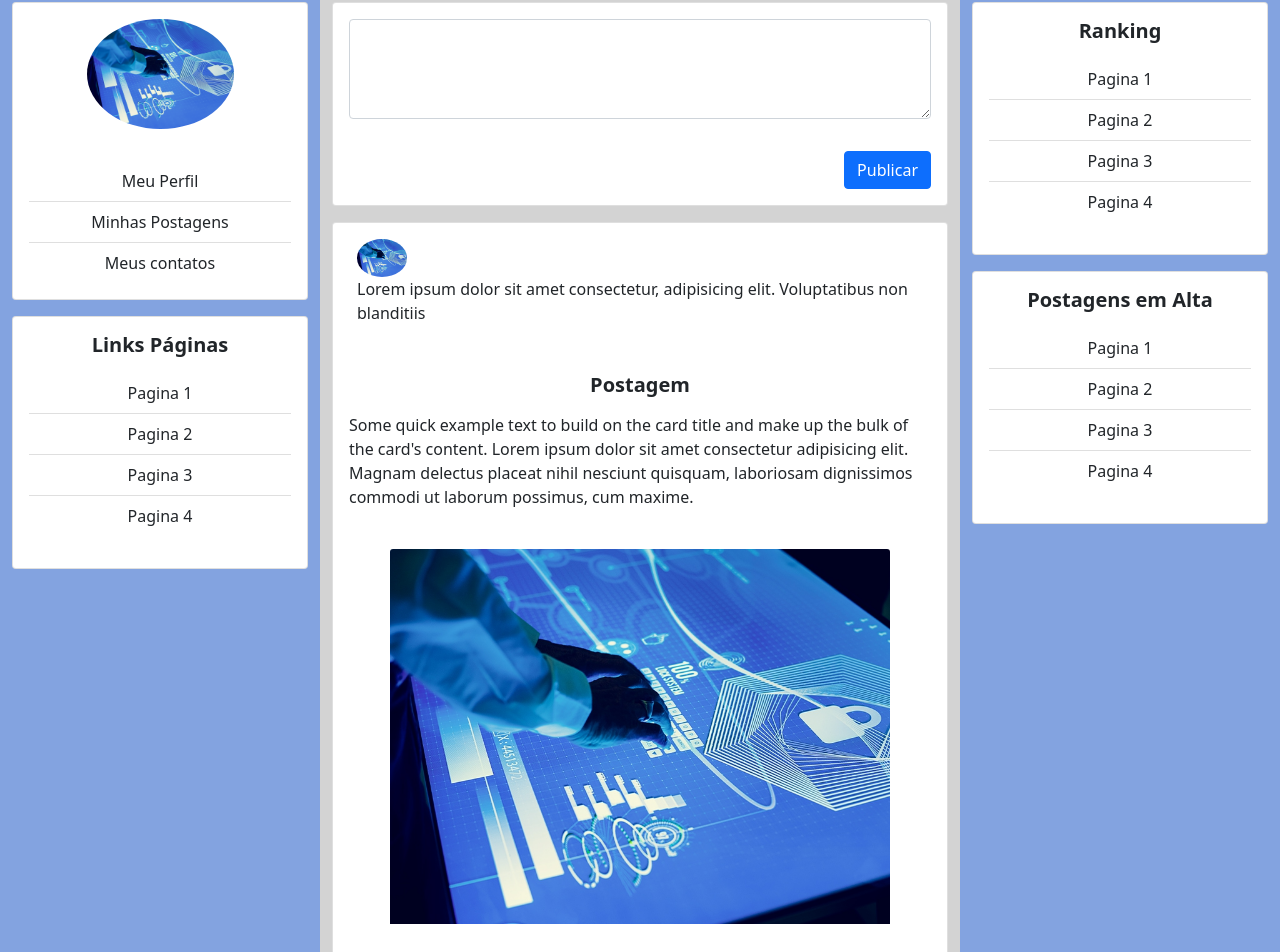
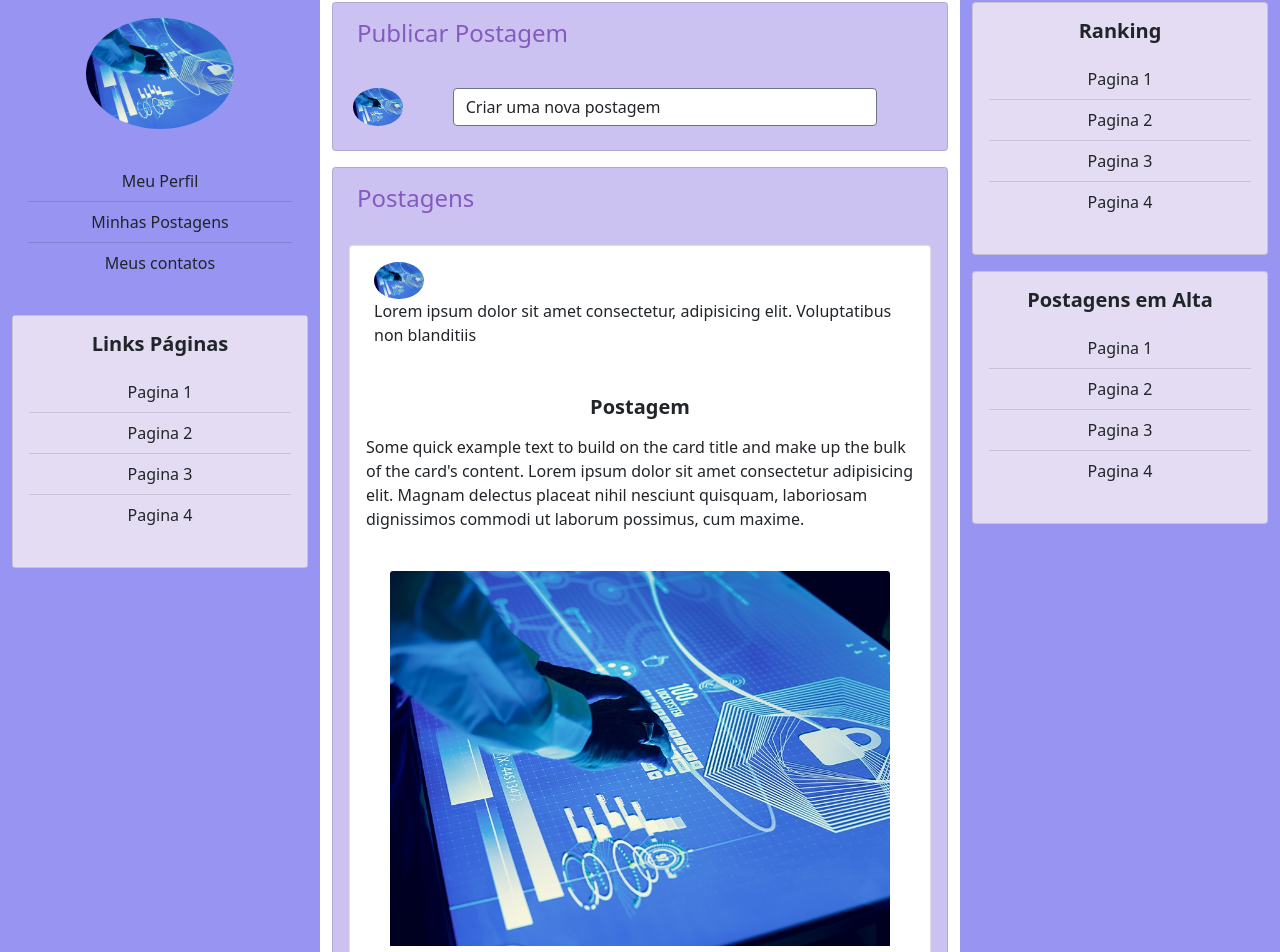
Before and after one commit to guilhermejorgee/Ingressa-FrontEnd, an Angular app: page /inicio in a window 1280 px wide. Shown: the part 330-1282 px from the top of the page. Built offline with nearby package versions, Linux system fonts and the light colour scheme; a web font is replaced by a local one.

Commit message:
Atualização da pagina  inicio

```diff
--- a/src/app/inicio/inicio.component.css
+++ b/src/app/inicio/inicio.component.css
@@ -0,0 +1,34 @@
+
+a{
+    color: black;
+    text-decoration: none;
+
+}
+
+.bg-azul{
+    background-color: #9794F2;
+}
+
+.bg-white{
+    background-color: white;
+}
+
+.bg-lightgrey{
+    background-color: lightgrey;
+}
+
+.bg-roxo{
+    background-color: #845ABF;
+}
+
+.bg-roxo2{
+    background-color: #CCC2F2;
+}
+
+.bg-roxo3{
+    background-color: #E3DCF2;
+}
+
+.text-roxo{
+    color: #845ABF;
+}
--- a/src/app/inicio/inicio.component.html
+++ b/src/app/inicio/inicio.component.html
@@ -2,32 +2,33 @@
 <div class="container-fluid">
     <div class="row d-flex justify-content-center">
 
-        <div class="col-md-3 " style="background-color: rgb(131, 163, 224);">
-            <div class="card my-3" style="background-color: white;">
-                <div class=" d-flex mr-auto justify-content-center"  >
+        <div class="col-md-3 bg-azul">
+            <div class="my-3 bg-azul">
+                <div class=" d-flex mr-auto justify-content-center">
                     <div class="col-md-6">
-                        <img src="../../assets/img/imgTeste.jpg" class="card-img-top img-fluid rounded-circle  my-3" alt="..."  >
+                        <img src="../../assets/img/imgTeste.jpg" class="card-img-top img-fluid rounded-circle  my-3"
+                            alt="...">
                     </div>
                 </div>
 
-                <div class="card-body text-center">
+                <div class="card-body text-center bg-azul">
                     <ul class="list-group list-group-flush">
-                        <li class="list-group-item"><a> Meu Perfil</a></li>
-                        <li class="list-group-item"><a> Minhas Postagens</a></li>
-                        <li class="list-group-item"><a> Meus contatos</a></li>
+                        <li class="list-group-item bg-azul"><a> Meu Perfil</a></li>
+                        <li class="list-group-item bg-azul"><a> Minhas Postagens</a></li>
+                        <li class="list-group-item bg-azul"><a> Meus contatos</a></li>
                     </ul>
                 </div>
             </div>
 
-            <div class="card my-2" style="background-color: white;">
-                <div class="card-body  text-center"  >
+            <div class="card my-2 bg-roxo3">
+                <div class="card-body  text-center bg-roxo3">
                     <h5> <b>Links Páginas</b> </h5>
 
                     <ul class="list-group list-group-flush my-3">
-                        <li class="list-group-item"><a> Pagina 1</a></li>
-                        <li class="list-group-item"><a> Pagina 2</a></li>
-                        <li class="list-group-item"><a> Pagina 3</a></li>
-                        <li class="list-group-item"><a> Pagina 4</a></li>
+                        <li class="list-group-item bg-roxo3"><a> Pagina 1</a></li>
+                        <li class="list-group-item bg-roxo3"><a> Pagina 2</a></li>
+                        <li class="list-group-item bg-roxo3"><a> Pagina 3</a></li>
+                        <li class="list-group-item bg-roxo3"><a> Pagina 4</a></li>
                     </ul>
                 </div>
             </div>
@@ -37,101 +38,201 @@
 
 
 
-        <div class="col-md-6" style="background-color: lightgrey;">
+        <div class="col-md-6 bg-white">
+            <div class="card  my-3 bg-roxo2">
 
-            <div class="card  my-3">
+                <h4 class="text-roxo my-3 mx-4"> Publicar Postagem</h4>
 
-                <div class="form-floating my-3 mx-3">
-                    <textarea class="form-control" placeholder="Escrever publicação" id="floatingTextarea2" style="height: 100px"></textarea>
+                <div class="row my-3 mx-2 d-flex align-items-center">
 
-                  </div>
+                    <div class="col-md-2 my-2">
+                        <img src="../../assets/img/imgTeste.jpg" class="card-img-top img-fluid rounded-circle" alt=" Foto de Perfil"
+                            style="width: 50px;">
+                    </div>
 
-                <div class="card-body d-flex justify-content-end">
-                    <a href="#" class="btn btn-primary">Publicar</a>
+                    <div class="col-md-9 my-2">
+
+                        <button class="btn btn-outline-secondary bg-white text-dark w-100 text-start" data-bs-toggle="modal" data-bs-target="#publicacaoModal"> Criar uma nova postagem </button>
+
+                         <!-- <input type="text" class="form-control" placeholder="Criar uma nova postagem"
+                            aria-label="publicacao" data-bs-toggle="modal" data-bs-target="#publicacaoModal" >   -->
+                    </div>
                 </div>
-
-              </div>
-
-
-            <div class="card my-3">
-                <div  class="mx-4 my-3 mr-auto">
-                    <img src="../../assets/img/imgTeste.jpg" class="card-img-top img-fluid rounded-circle" alt="..."  style="width: 50px;">
-
-                        <p>Lorem ipsum dolor sit amet consectetur, adipisicing elit. Voluptatibus non blanditiis  </p>
-                </div>
-
-                <div class="card-body">
-                    <h5 class="card-title text-center"><b>Postagem</b></h5>
-                    <p class="card-text my-3">Some quick example text to build on the card title and make up the bulk of the card's content.
-                     Lorem ipsum dolor sit amet consectetur adipisicing elit. Magnam delectus placeat nihil nesciunt quisquam, laboriosam dignissimos commodi ut laborum possimus, cum maxime.</p>
-                </div>
-                <div class="d-flex justify-content-center my-2">
-                    <img src="../../assets/img/imgTeste.jpg" class="card-img-top img-fluid" alt="..."  style="width: 500px;">
-                </div>
-
-                <div class="card-body d-flex justify-content-around">
-                    <a href="#" class="card-link">Gostei</a>
-                    <a href="#" class="card-link">Compartilhar</a>
-                </div>
-              </div>
+            </div>
 
 
 
-              <div class="card my-3">
-                <div  class="mx-4 my-3 mr-auto">
-                    <img src="../../assets/img/imgTeste.jpg" class="card-img-top img-fluid rounded-circle" alt="..."  style="width: 50px;">
 
-                        <p>Lorem ipsum dolor sit amet consectetur, adipisicing elit. Voluptatibus non blanditiis  </p>
+
+
+            <div class="card my-3 bg-roxo2">
+
+                <h4 class="text-roxo my-3 mx-4"> Postagens</h4>
+
+                <div class="card my-3 mx-3">
+                    <div class="mx-4 my-3 mr-auto">
+                        <img src="../../assets/img/imgTeste.jpg" class="card-img-top img-fluid rounded-circle" alt="..."
+                            style="width: 50px;">
+
+                        <p>Lorem ipsum dolor sit amet consectetur, adipisicing elit. Voluptatibus non blanditiis
+
+                        </p>
+                    </div>
+
+                    <div class="card-body">
+                        <h5 class="card-title text-center"><b>Postagem</b></h5>
+                        <p class="card-text my-3">Some quick example text to build on the card title and make up the
+                            bulk of the card's content.
+                            Lorem ipsum dolor sit amet consectetur adipisicing elit. Magnam delectus placeat nihil
+                            nesciunt quisquam, laboriosam dignissimos commodi ut laborum possimus, cum maxime.</p>
+                    </div>
+                    <div class="d-flex justify-content-center my-2">
+                        <img src="../../assets/img/imgTeste.jpg" class="card-img-top img-fluid" alt="..."
+                            style="width: 500px;">
+                    </div>
+
+                    <div class="card-body d-flex justify-content-around mb-2">
+                        <button class="btn btn-outline-success"> <a href="#">Gostei</a> </button>
+                        <button class="btn btn-outline-secondary"> <a href="#">Comentar</a> </button>
+                        <button class="btn btn-outline-primary"> <a href="#">Compartilhar</a> </button>
+                    </div>
                 </div>
 
-                <div class="card-body">
-                    <h5 class="card-title text-center"><b>Postagem</b></h5>
-                    <p class="card-text my-3">Some quick example text to build on the card title and make up the bulk of the card's content.
-                        Lorem ipsum dolor sit amet consectetur adipisicing elit. Magnam delectus placeat nihil nesciunt quisquam, laboriosam dignissimos commodi ut laborum possimus, cum maxime.</p>
+
+                <div class="card my-3 mx-3">
+                    <div class="mx-4 my-3 mr-auto">
+                        <img src="../../assets/img/imgTeste.jpg" class="card-img-top img-fluid rounded-circle" alt="..."
+                            style="width: 50px;">
+
+                        <p>Lorem ipsum dolor sit amet consectetur, adipisicing elit. Voluptatibus non blanditiis
+
+                        </p>
+                    </div>
+
+                    <div class="card-body">
+                        <h5 class="card-title text-center"><b>Postagem</b></h5>
+                        <p class="card-text my-3">Some quick example text to build on the card title and make up the
+                            bulk of the card's content.
+                            Lorem ipsum dolor sit amet consectetur adipisicing elit. Magnam delectus placeat nihil
+                            nesciunt quisquam, laboriosam dignissimos commodi ut laborum possimus, cum maxime.</p>
+                    </div>
+                    <div class="d-flex justify-content-center my-2">
+                        <img src="../../assets/img/imgTeste.jpg" class="card-img-top img-fluid" alt="..."
+                            style="width: 500px;">
+                    </div>
+
+                    <div class="card-body d-flex justify-content-around mb-2">
+                        <button class="btn btn-outline-success"> <a href="#">Gostei</a> </button>
+                        <button class="btn btn-outline-secondary"> <a href="#">Comentar</a> </button>
+                        <button class="btn btn-outline-primary"> <a href="#">Compartilhar</a> </button>
+                    </div>
                 </div>
 
 
 
-                <div class="card-body d-flex justify-content-around">
-                    <a href="#" class="card-link">Gostei</a>
-                    <a href="#" class="card-link">Compartilhar</a>
-                </div>
-              </div>
+
+
+            </div>
         </div>
 
 
 
 
 
-        <div class="col-md-3" style="background-color: rgb(131, 163, 224);">
-            <div class="card my-3" style="background-color: white;">
-                <div class="card-body  text-center"  >
+        <div class="col-md-3 bg-azul">
+            <div class="card my-3 bg-roxo3">
+                <div class="card-body  text-center">
                     <h5> <b>Ranking</b> </h5>
 
                     <ul class="list-group list-group-flush my-3">
-                        <li class="list-group-item"><a> Pagina 1</a></li>
-                        <li class="list-group-item"><a> Pagina 2</a></li>
-                        <li class="list-group-item"><a> Pagina 3</a></li>
-                        <li class="list-group-item"><a> Pagina 4</a></li>
+                        <li class="list-group-item bg-roxo3"><a> Pagina 1</a></li>
+                        <li class="list-group-item bg-roxo3"><a> Pagina 2</a></li>
+                        <li class="list-group-item bg-roxo3"><a> Pagina 3</a></li>
+                        <li class="list-group-item bg-roxo3"><a> Pagina 4</a></li>
                     </ul>
                 </div>
             </div>
 
-            <div class="card my-2" style="background-color: white;">
-                <div class="card-body  text-center"  >
+            <div class="card my-2 bg-roxo3">
+                <div class="card-body  text-center">
                     <h5> <b>Postagens em Alta</b></h5>
 
                     <ul class="list-group list-group-flush my-3">
-                        <li class="list-group-item"><a> Pagina 1</a></li>
-                        <li class="list-group-item"><a> Pagina 2</a></li>
-                        <li class="list-group-item"><a> Pagina 3</a></li>
-                        <li class="list-group-item"><a> Pagina 4</a></li>
+                        <li class="list-group-item bg-roxo3"><a> Pagina 1</a></li>
+                        <li class="list-group-item bg-roxo3"><a> Pagina 2</a></li>
+                        <li class="list-group-item bg-roxo3"><a> Pagina 3</a></li>
+                        <li class="list-group-item bg-roxo3"><a> Pagina 4</a></li>
                     </ul>
                 </div>
             </div>
         </div>
+    </div>
 
 
+  <!-- Modal -->
+  <div class="modal fade" id="publicacaoModal" tabindex="-1" aria-labelledby="publicacaoModalLabel" aria-hidden="true">
+    <div class="modal-dialog">
+      <div class="modal-content">
+        <div class="modal-header bg-roxo text-center">
+          <h5 class="modal-title text-white" id="publicacaoModalLabel">Nova Publicação</h5>
+          <button type="button" class="btn-close" data-bs-dismiss="modal" aria-label="Close"></button>
+        </div>
+        <div class="modal-body">
+
+            <div class="row">
+                <div class="col-md-2 my-2">
+                    <img src="../../assets/img/imgTeste.jpg" class="card-img-top img-fluid rounded-circle" alt=" Foto de Perfil"
+                        style="width: 50px;">
+                </div>
+
+                <div class="col-md-9 my-2">
+                    <p>Meu nome completo</p>
+                </div>
+            </div>
+
+            <div class="row mx-3 my-2">
+                <textarea class="form-control" placeholder="Escreva sua publicação" name="textoPublicacao" id="" cols="30" rows="8"></textarea>
+            </div>
+
+            <div class="form-group my-3 mx-3">
+                <select class="form-control" name="tema" id="tema" >
+                    <option>Selecione o tema</option>
+                    <option value="normal">Tema 1</option>
+                    <option value="adm">Tema 2</option>
+                </select>
+
+            </div>
+
+
+        </div>
+        <div class=" row modal-footer d-flex justify-content-around mx-3">
+
+                <div class="col-md-2">
+                    <a href="#" type="file" >Foto</a>
+                </div>
+
+                <div class="col-md-2">
+                    <a href="#" type="file">Video</a>
+                </div>
+
+                <div class="col-md-2">
+                    <a href="#" type="file">Arquivo</a>
+                </div>
+
+                <div class="col-md-4">
+                    <button type="button" class="btn btn-secondary bg-roxo">Publicar</button>
+                </div>
+
+
+
+
+
+
+        </div>
+      </div>
     </div>
+  </div>
+
+
 </div>
 <app-rodape></app-rodape>
```
